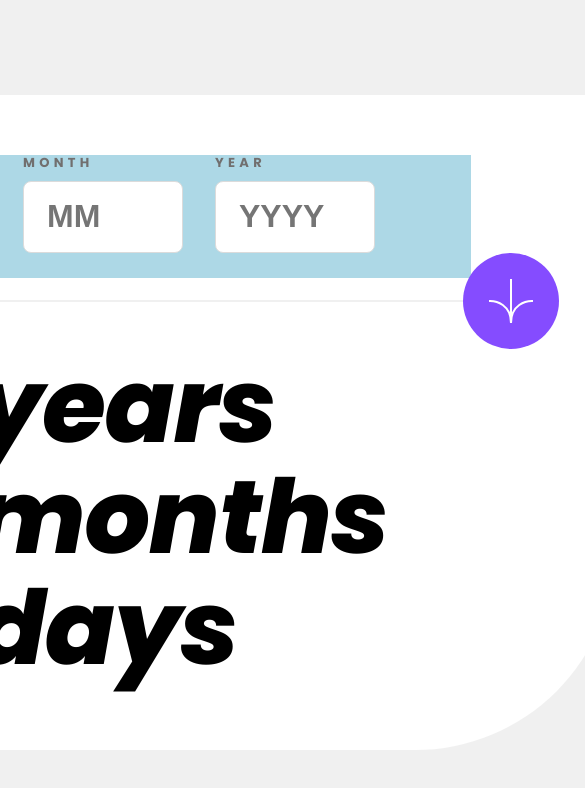
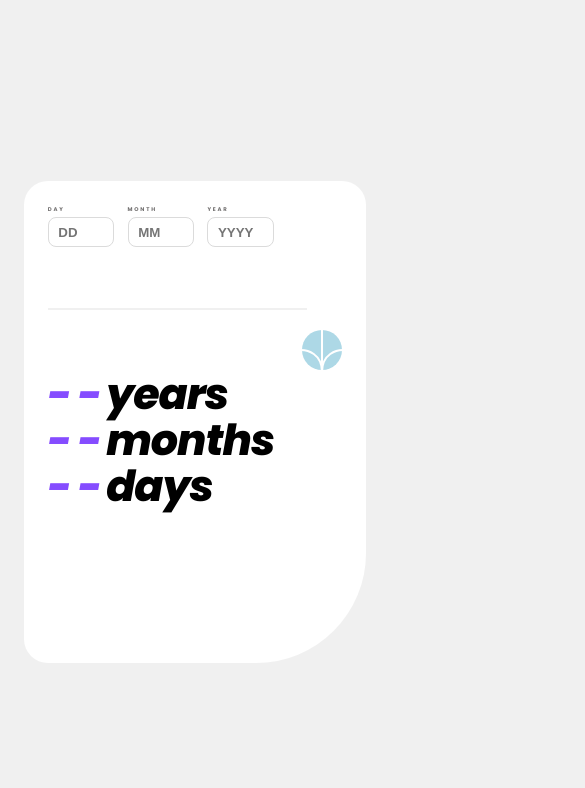
Before and after one commit to pkthunder87/age-calc-app, a React (Vite) app: page / in a window 390 px wide. Shown: the top 788 px of the page, 585 px wide, since content can reach past the window. Built offline with nearby package versions, Linux system fonts and the light colour scheme.

Commit message:
Feat: Add initial styling to mobile design

```diff
--- a/src/App.jsx
+++ b/src/App.jsx
@@ -13,6 +13,12 @@
   border-radius: 24px 24px 200px 24px;
   display: grid;
   grid-template-rows: 40% 60%;
+
+  @media only screen and (max-width: 25em) {
+    height: 116rem;
+    width: 82rem;
+    border-radius: 24px 24px 110px 24px;
+  }
 `;
 
 function App() {
--- a/src/components/BirthdayForm.jsx
+++ b/src/components/BirthdayForm.jsx
@@ -20,9 +20,10 @@
   margin-left: 3.6rem;
 
   background-color: white;
-  @media only screen and (max-width: 25em) {
+
+  /* @media only screen and (max-width: 25em) {
     background-color: lightblue;
-  }
+  } */
 `;
 
 const StyledInput = styled.div`
@@ -126,6 +127,10 @@
 
   &:hover {
     background-color: var(--color-off-black);
+  }
+
+  @media only screen and (max-width: 25em) {
+    background-color: lightblue;
   }
 `;
 
--- a/src/styles/GlobalStyles.js
+++ b/src/styles/GlobalStyles.js
@@ -30,6 +30,10 @@
   -webkit-box-sizing: border-box;
           box-sizing: border-box;
   font-size: 62.5%;
+
+     @media only screen and (max-width: 25em) {
+    font-size: 26%;
+  }
 }
 
 body {
```
